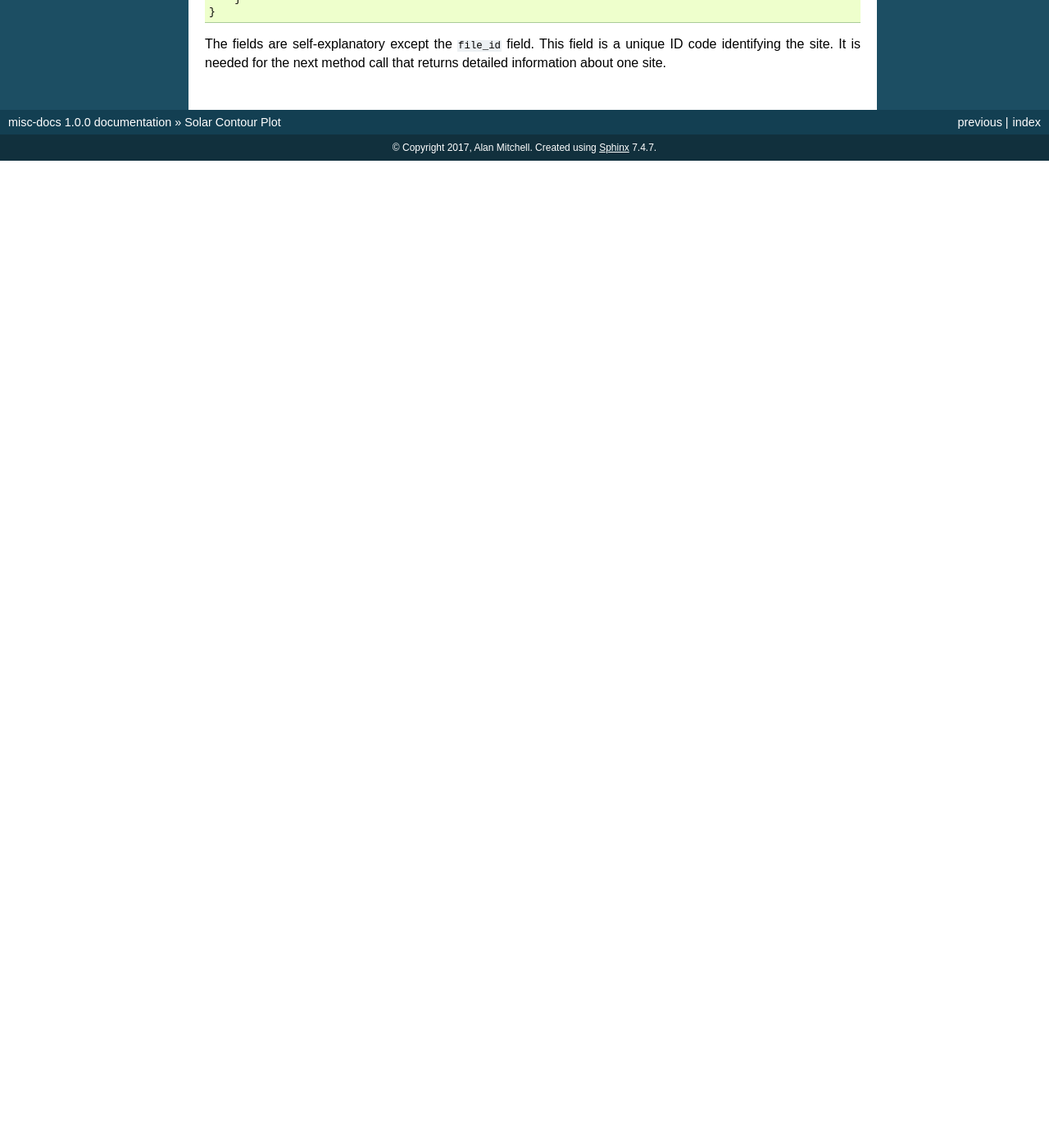
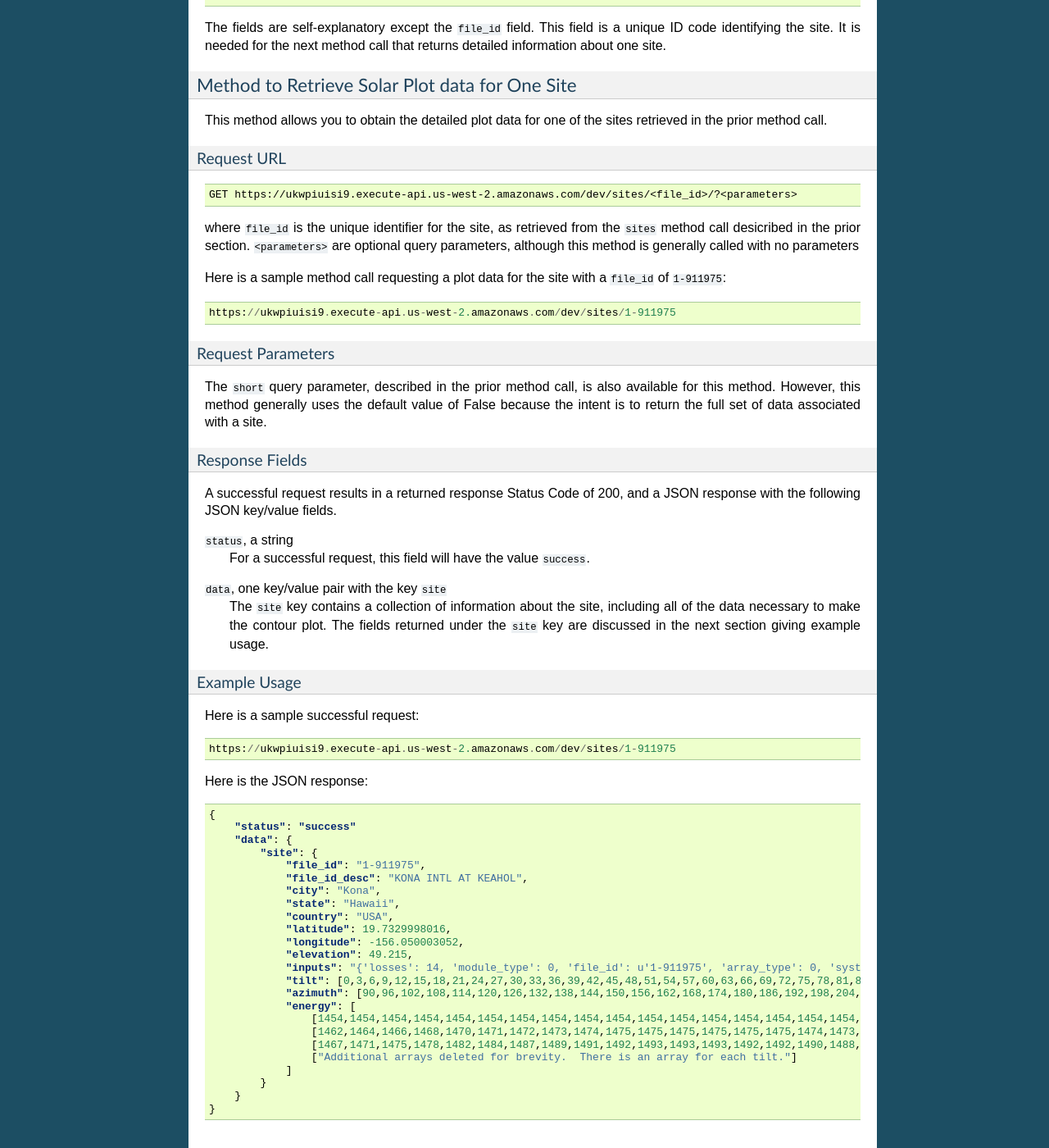
Before and after one commit to alanmitchell/misc-docs, a Sphinx documentation site: the page built from docs/source/solar-contour-plot.rst, in a window 1280 px wide and 1400 px high, scrolled down 2469 px. Shown: the whole window at 82% size. Built offline with Sphinx 7.4.7, drawn with Linux system fonts in a browser that asks for light colours; before the commit the page ends 2665 px from its top, so only the background shows below that; some of the changed text lies outside the part shown.

Commit message:
More docs.

```diff
--- a/docs/source/solar-contour-plot.rst
+++ b/docs/source/solar-contour-plot.rst
@@ -12,16 +12,14 @@ directions and tilt angles.  Here is a sample plot for Anchorage, Alaska:
 
 .. figure:: /_static/solar-contour-ex.png
 
-There are currently three topics addressed in this document:
+These topics are addressed in this document:
 
-- A web service that provides the data to make this type of plot for a
-  number of different locations primarily in Alaska but also locations
-  in other states.
+- Documentation of a web service that provides the data to make this
+  type of plot for a number of different locations primarily in Alaska
+  but also locations in other states.
 - Sample Python code for producing the plot using the open source
   `Ploty <https://plot.ly/.`_ charting library. (Ultimately, the Javascript
   version of the Plotly library should be used in a web application).
-- Sample code using ggplot2 in the R language for creating this type of
-  plot.
 
 Web Service for Providing the necessary Plot Data
 -------------------------------------------------
@@ -56,8 +54,7 @@ information for each site::
 Request Parameters
 ^^^^^^^^^^^^^^^^^^
 
-Below are optional request query parameters that can be used to filter or
-transform the returned sensor readings.
+One query parameter is available, described below:
 
 ``short``, optional, a string indicating True or False, defaults to False
     If True, only basic information is returned about each site.  If False,
@@ -120,3 +117,85 @@ response.  There are over 40 sites in the current database.
 The fields are self-explanatory except the ``file_id`` field.  This field
 is a unique ID code identifying the site.  It is needed for the next method
 call that returns detailed information about one site.
+
+Method to Retrieve Solar Plot data for One Site
+~~~~~~~~~~~~~~~~~~~~~~~~~~~~~~~~~~~~~~~~~~~~~~~
+
+This method allows you to obtain the detailed plot data for one of the
+sites retrieved in the prior method call.
+
+Request URL
+^^^^^^^^^^^
+
+::
+
+    GET https://ukwpiuisi9.execute-api.us-west-2.amazonaws.com/dev/sites/<file_id>/?<parameters>
+
+where ``file_id`` is the unique identifier for the site, as retrieved
+from the ``sites`` method call desicribed in the prior section.
+``<parameters>`` are optional query parameters, although this method
+is generally called with no parameters
+
+Here is a sample method call requesting a plot data for the site with
+a ``file_id`` of ``1-911975``::
+
+    https://ukwpiuisi9.execute-api.us-west-2.amazonaws.com/dev/sites/1-911975
+
+Request Parameters
+^^^^^^^^^^^^^^^^^^
+
+The ``short`` query parameter, described in the prior method call, is also
+available for this method.  However, this method generally uses the default
+value of False because the intent is to return the full set of data associated
+with a site.
+
+Response Fields
+^^^^^^^^^^^^^^^
+
+A successful request results in a returned response Status Code of 200, and
+a JSON response with the following JSON key/value fields.
+
+``status``, a string
+    For a successful request, this field will have the value ``success``.
+
+``data``, one key/value pair with the key ``site``
+    The ``site`` key contains a collection of information about the site,
+    including all of the data necessary to make the contour plot.  The
+    fields returned under the ``site`` key are discussed in the next
+    section giving example usage.
+
+Example Usage
+^^^^^^^^^^^^^
+
+Here is a sample successful request::
+
+    https://ukwpiuisi9.execute-api.us-west-2.amazonaws.com/dev/sites/1-911975
+
+Here is the JSON response:
+
+.. code-block:: json
+
+    {
+        "status": "success"
+        "data": {
+            "site": {
+                "file_id": "1-911975",
+                "file_id_desc": "KONA INTL AT KEAHOL",
+                "city": "Kona",
+                "state": "Hawaii",
+                "country": "USA",
+                "latitude": 19.7329998016,
+                "longitude": -156.050003052,
+                "elevation": 49.215,
+                "inputs": "{'losses': 14, 'module_type': 0, 'file_id': u'1-911975', 'array_type': 0, 'system_capacity': 1.0}",
+                "tilt": [0,3,6,9,12,15,18,21,24,27,30,33,36,39,42,45,48,51,54,57,60,63,66,69,72,75,78,81,84,87,90],
+                "azimuth": [90,96,102,108,114,120,126,132,138,144,150,156,162,168,174,180,186,192,198,204,210,216,222,228,234,240,246,252,258,264,270],
+                "energy": [
+                    [1454,1454,1454,1454,1454,1454,1454,1454,1454,1454,1454,1454,1454,1454,1454,1454,1454,1454,1454,1454,1454,1454,1454,1454,1454,1454,1454,1454,1454,1454,1454],
+                    [1462,1464,1466,1468,1470,1471,1472,1473,1474,1475,1475,1475,1475,1475,1475,1474,1473,1472,1471,1469,1468,1466,1464,1462,1460,1458,1456,1454,1452,1449,1447],
+                    [1467,1471,1475,1478,1482,1484,1487,1489,1491,1492,1493,1493,1493,1492,1492,1490,1488,1486,1484,1481,1478,1474,1471,1467,1463,1459,1454,1450,1446,1442,1438],
+                    ["Additional arrays deleted for brevity.  There is an array for each tilt."]
+                ]
+            }
+        }
+    }
```
